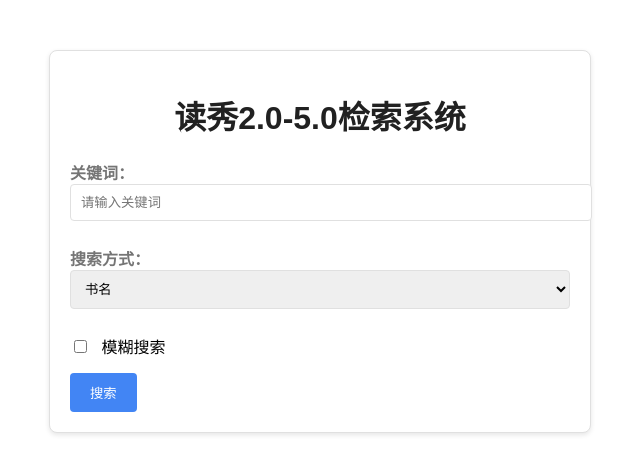
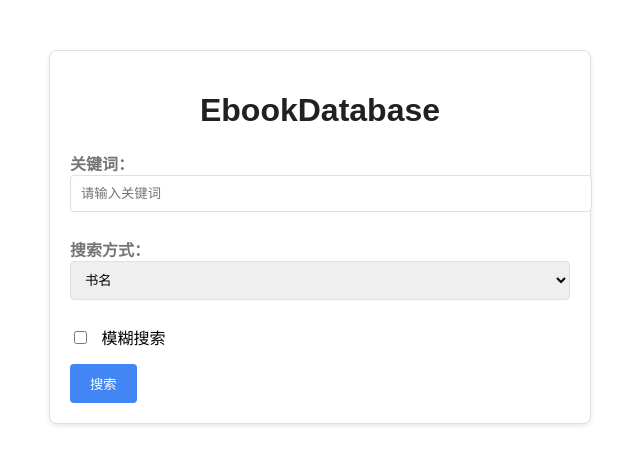
Before and after one commit to Hellohistory/EbookDatabase, a FastAPI app: page / in a window 1280 px wide. Shown: the top 473 px of the page, without its empty margins (320-960 px from the left). Run offline with FastAPI, Linux system fonts and the light colour scheme; parts of the project's set-up code (start-up, migrations or seed data) failed here and were passed over.

Commit message:
修改一些小地方

```diff
--- a/templates/index.html
+++ b/templates/index.html
@@ -4,7 +4,7 @@
 <head>
     <meta charset="UTF-8">
     <meta name="viewport" content="width=device-width, initial-scale=1, shrink-to-fit=no">
-    <title>读秀2.0-5.0检索系统</title>
+    <title>EbookDatabase</title>
     <style>
         body {
             font-family: Arial, sans-serif;
@@ -82,7 +82,7 @@
 <body>
 
 <div id="container">
-    <h1>读秀2.0-5.0检索系统</h1>
+    <h1>EbookDatabase</h1>
     <form action="/search/" method="get" class="mt-4">
         <div class="mb-3">
             <label for="query" class="form-label">关键词：</label>
```
Also changed, not shown: README.md.
